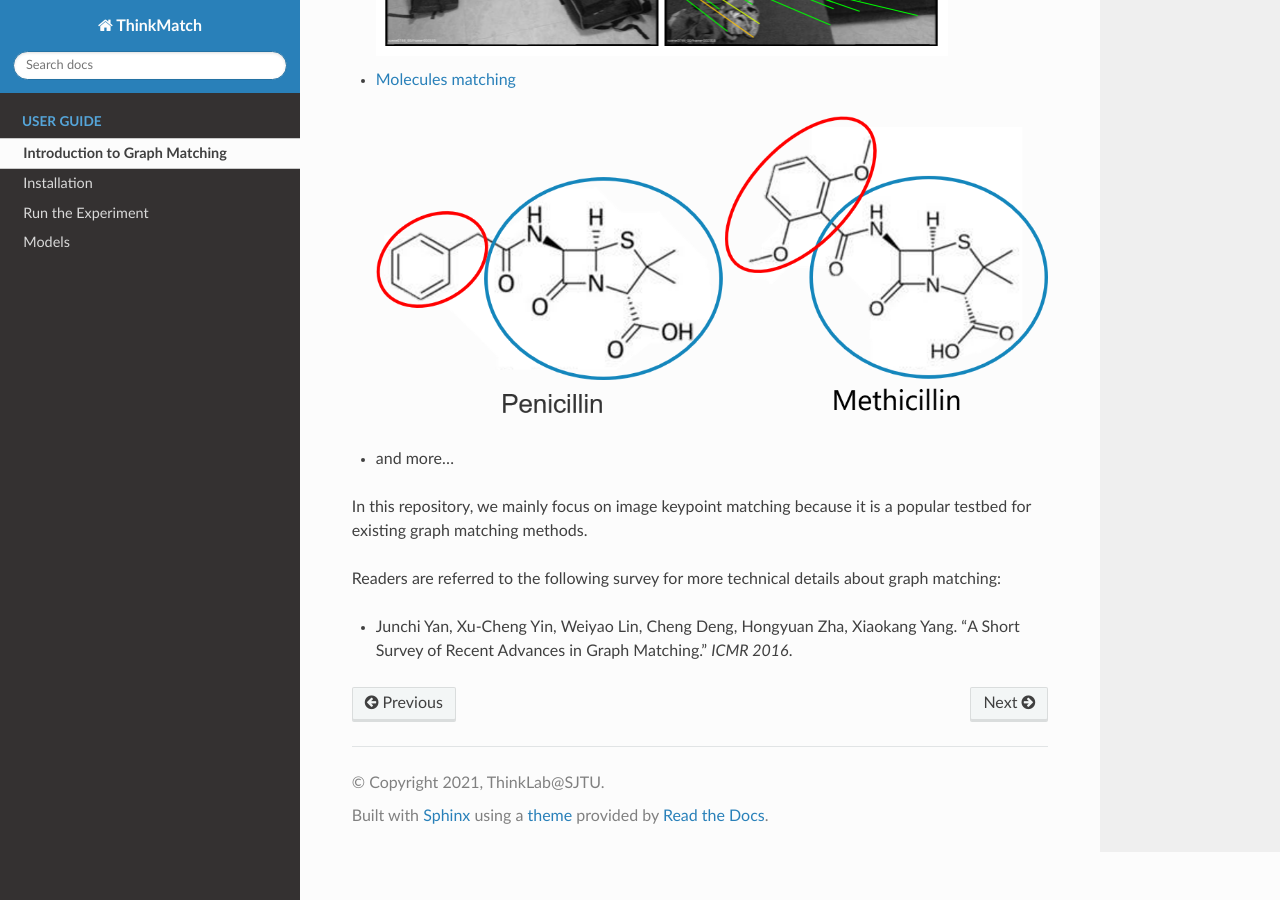
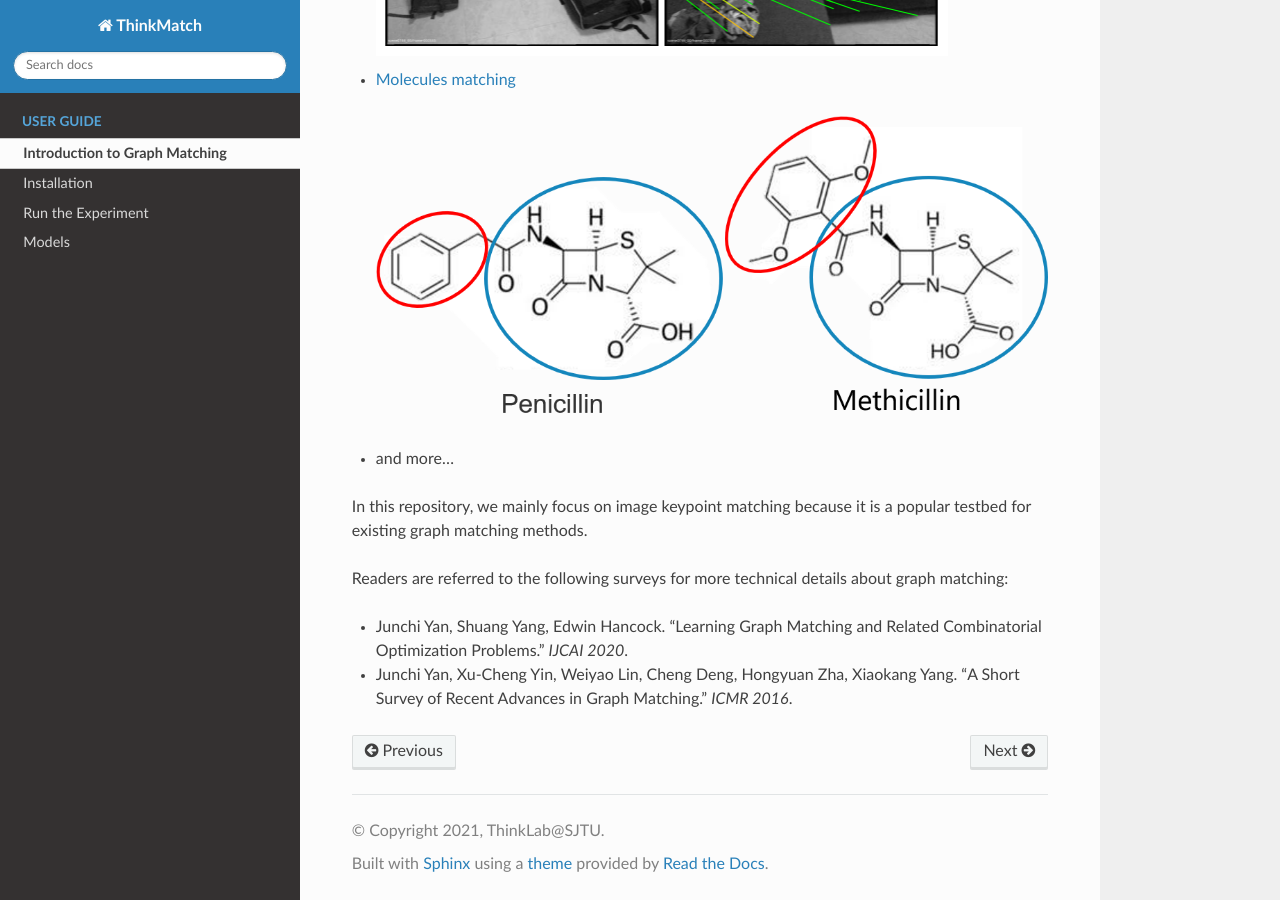
Before and after one commit to Thinklab-SJTU/ThinkMatch, a Sphinx documentation site: the page built from docs/guide/introduction.rst, in a window 1280 px wide and 900 px high, scrolled down 1240 px. Built offline with Sphinx 7.4.7 and the Read the Docs theme 2.0.0, drawn with Linux system fonts in a browser that asks for light colours; pages that are not in the unit, such as notebooks, are missing from menus.

Commit message:
Add IJCAI20 survey paper in doc

```diff
--- a/docs/guide/introduction.rst
+++ b/docs/guide/introduction.rst
@@ -22,6 +22,7 @@ Graph matching techniques have been applied to the following applications:
 
 In this repository, we mainly focus on image keypoint matching because it is a popular testbed for existing graph matching methods.
 
-Readers are referred to the following survey for more technical details about graph matching:
+Readers are referred to the following surveys for more technical details about graph matching:
 
+* Junchi Yan, Shuang Yang, Edwin Hancock. "Learning Graph Matching and Related Combinatorial Optimization Problems." *IJCAI 2020*.
 * Junchi Yan, Xu-Cheng Yin, Weiyao Lin, Cheng Deng, Hongyuan Zha, Xiaokang Yang. "A Short Survey of Recent Advances in Graph Matching." *ICMR 2016*.
```
